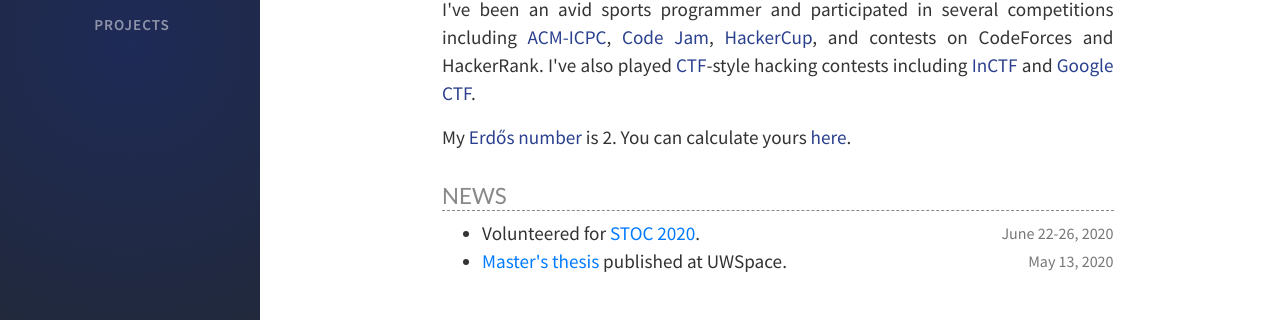
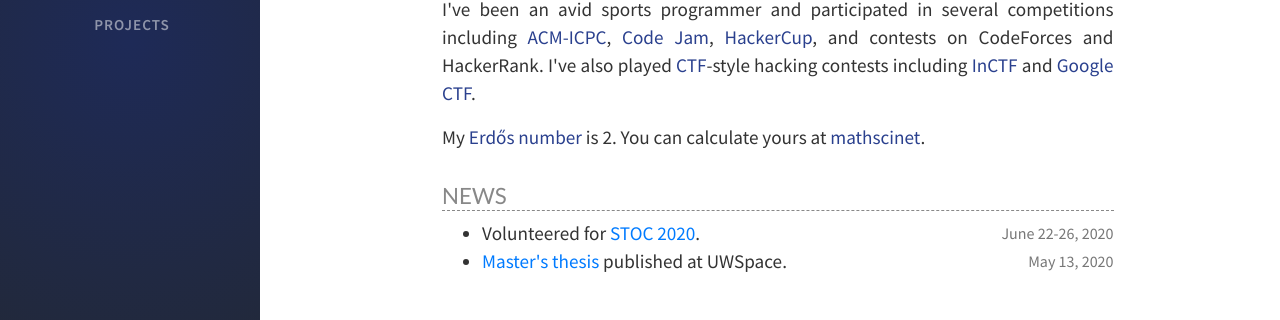
Before and after one commit to aseemrb/aseemrb.github.io, a Jekyll site: the page built from index.html, in a window 1280 px wide. Shown: the part 409-729 px from the top of the page. Built offline with Jekyll 4.4.1, drawn with Linux system fonts in a browser that asks for light colours; nearby versions of some CDN libraries; comment, search, counter and statistics services are not loaded.

```diff
--- a/_includes/head.html
+++ b/_includes/head.html
@@ -90,9 +90,9 @@
     integrity="sha256-CSXorXvZcTkaix6Yvo6HppcZGetbYMGWSFlBw8HfCJo=" crossorigin="anonymous">
 
   <!-- popper -->
-  <link rel="preload" as="script"
+  <!-- <link rel="preload" as="script"
     href="https://cdn.jsdelivr.net/npm/popper.js@1.15.0/dist/umd/popper.min.js"
-    integrity="sha256-fTuUgtT7O2rqoImwjrhDgbXTKUwyxxujIMRIK7TbuNU=" crossorigin>
+    integrity="sha256-fTuUgtT7O2rqoImwjrhDgbXTKUwyxxujIMRIK7TbuNU=" crossorigin> -->
 
   <script src="https://cdn.jsdelivr.net/npm/jquery@3.4.1/dist/jquery.min.js"
     integrity="sha256-CSXorXvZcTkaix6Yvo6HppcZGetbYMGWSFlBw8HfCJo=" crossorigin="anonymous"></script>
@@ -101,8 +101,8 @@
     window.jQuery || document.write('<script src="{{ site.baseurl }}/assets/lib/jquery-3.4.1.min.js"><\/script>');
   </script>
 
-  <script src="https://cdn.jsdelivr.net/npm/popper.js@1.15.0/dist/umd/popper.min.js"
-    integrity="sha256-fTuUgtT7O2rqoImwjrhDgbXTKUwyxxujIMRIK7TbuNU=" crossorigin="anonymous"></script>
+  <!-- <script src="https://cdn.jsdelivr.net/npm/popper.js@1.15.0/dist/umd/popper.min.js"
+    integrity="sha256-fTuUgtT7O2rqoImwjrhDgbXTKUwyxxujIMRIK7TbuNU=" crossorigin="anonymous"></script> -->
 
   <script src="https://cdn.jsdelivr.net/npm/bootstrap@4.5.0/dist/js/bootstrap.min.js" integrity="sha256-OFRAJNoaD8L3Br5lglV7VyLRf0itmoBzWUoM+Sji4/8=" crossorigin="anonymous" async></script>
 
@@ -118,7 +118,7 @@
     <script src="{{ site.baseurl }}/assets/js/dist/toc.min.js" async></script>
   {% endif %}
 
-  <script src="{{ site.baseurl }}/assets/js/dist/tooltip-loader.min.js" async></script>
+  <!-- <script src="{{ site.baseurl }}/assets/js/dist/tooltip-loader.min.js" async></script> -->
 
   <!-- PWA -->
   <!-- <script src="{{ '/app.js' | relative_url }}" defer></script> -->
--- a/_layouts/home.html
+++ b/_layouts/home.html
@@ -18,7 +18,7 @@ layout: default
         </p>
 
         <p>
-            My <a href="https://en.wikipedia.org/wiki/Erdős_number">Erdős number</a> is 2. You can calculate yours <a href="https://mathscinet.ams.org/mathscinet/collaborationDistance.html">here</a>.
+            My <a href="https://en.wikipedia.org/wiki/Erdős_number">Erdős number</a> is 2. You can calculate yours at <a href="https://mathscinet.ams.org/mathscinet/collaborationDistance.html">mathscinet</a>.
         </p>
 
         <h2 style="border-bottom:1px dashed #888;color:#888">NEWS</h2>
```
